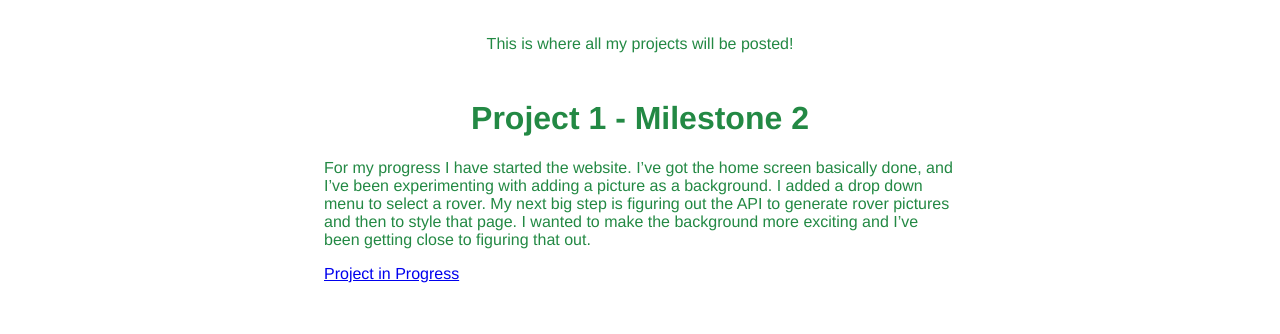
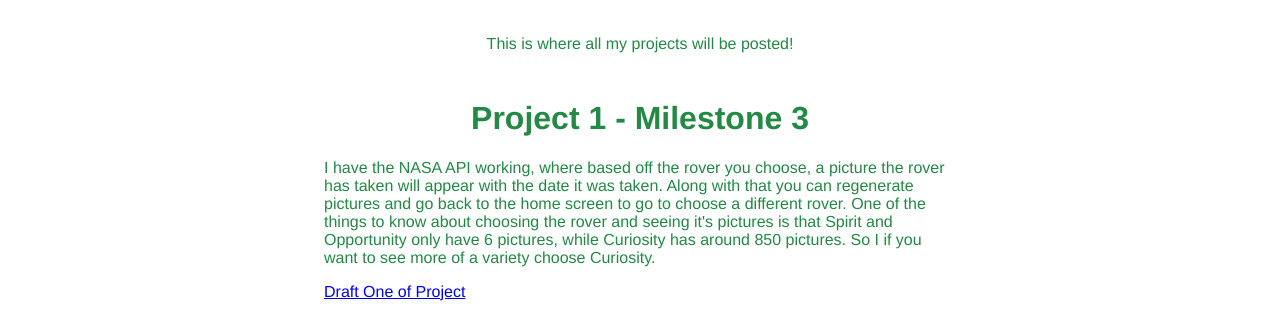
Before and after one commit to sydneycalcagno/websiteOne, a plain HTML site: page milestoneTwo/projects.html in a window 1280 px wide. Shown: the part 139-473 px from the top of the page. Drawn offline with Linux system fonts and the light colour scheme.

Commit message:
milestone3

```diff
--- a/milestoneTwo/projects.html
+++ b/milestoneTwo/projects.html
@@ -20,6 +20,19 @@
         </div>
         <div class="Blurb">
             <p>This is where all my projects will be posted!</p>
+        </div>
+    </div>
+
+    <div class="blogBox">
+        <div class="progOneBlurb">
+            <h1 class="blogTitle">Project 1 - Milestone 3</h1>
+            <p> I have the NASA API working, where based off the rover you choose, a picture the rover has taken
+                will appear with the date it was taken. Along with that you can regenerate pictures and go back to
+                the home screen to go to choose a different rover. One of the things to know about choosing the rover
+                and seeing it's pictures is that Spirit and Opportunity only have 6 pictures, while Curiosity has around
+                850 pictures. So I if you want to see more of a variety choose Curiosity.
+            </p>
+            <p><a class="linkTo" href="https://sydneycalcagno.me/projectOne/pages/index.html">Draft One of Project</a></p>
         </div>
     </div>
 
```
